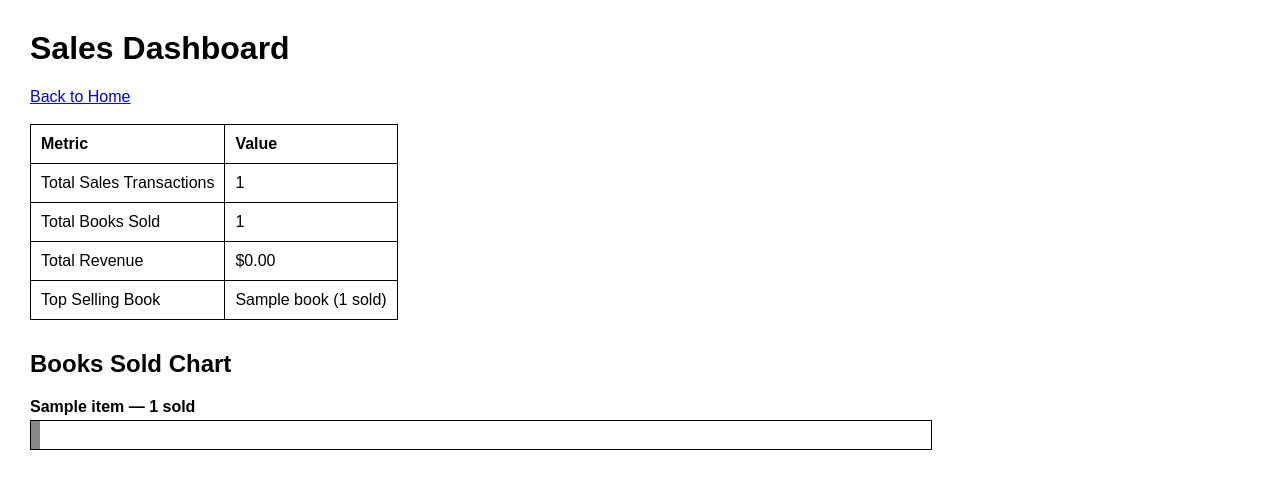
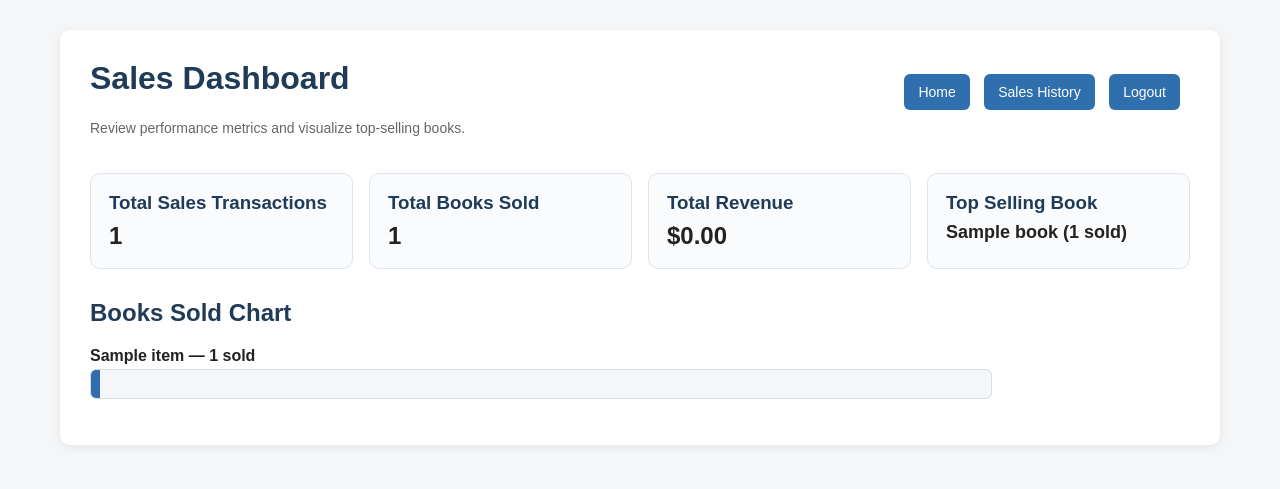
Before and after one commit to jospina07/noble-bookstore, a Flask app: template templates/dashboard.html in a window 1280 px wide. Shown: the top 489 px of the page. Run offline with Flask 3, Linux system fonts and the light colour scheme; the template is opened without the code that fills it: most values are stand-ins (such as "Sample title", 1, 10 or a date in 2020).

Commit message:
Polished UI for sales, purchase orders, suppliers, add supplier, and dashboard pages

```diff
--- a/templates/dashboard.html
+++ b/templates/dashboard.html
@@ -4,23 +4,8 @@
     <meta charset="UTF-8">
     <meta name="viewport" content="width=device-width, initial-scale=1.0">
     <title>Sales Dashboard</title>
+    <link rel="stylesheet" href="/static/style.css">
     <style>
-        body {
-            font-family: Arial, sans-serif;
-            margin: 30px;
-        }
-
-        table {
-            border-collapse: collapse;
-            margin-bottom: 30px;
-        }
-
-        th, td {
-            border: 1px solid black;
-            padding: 10px;
-            text-align: left;
-        }
-
         .chart-section {
             margin-top: 30px;
             max-width: 900px;
@@ -37,13 +22,16 @@
 
         .chart-bar-wrap {
             width: 100%;
-            border: 1px solid black;
+            border: 1px solid #d9dee3;
             height: 28px;
+            background: #f4f6f8;
+            border-radius: 6px;
+            overflow: hidden;
         }
 
         .chart-bar {
             height: 100%;
-            background-color: #888;
+            background-color: #2f6fad;
             color: white;
             line-height: 28px;
             padding-left: 8px;
@@ -51,42 +39,74 @@
             white-space: nowrap;
             overflow: hidden;
         }
+
+        .metrics-grid {
+            display: grid;
+            grid-template-columns: repeat(auto-fit, minmax(220px, 1fr));
+            gap: 16px;
+            margin-top: 20px;
+            margin-bottom: 30px;
+        }
+
+        .metric-card {
+            background: #f9fbfd;
+            border: 1px solid #dce5ee;
+            border-radius: 10px;
+            padding: 18px;
+        }
+
+        .metric-card h3 {
+            margin: 0 0 8px 0;
+            color: #1f3b57;
+        }
+
+        .metric-value {
+            font-size: 24px;
+            font-weight: bold;
+        }
     </style>
 </head>
 <body>
+    <div class="page-container">
+        <div class="top-bar">
+            <div>
                 <h1>Sales Dashboard</h1>
+                <p class="muted">Review performance metrics and visualize top-selling books.</p>
+            </div>
+            <div class="nav-links">
+                <a href="/">Home</a>
+                <a href="/sales">Sales History</a>
+                <a href="/logout" class="secondary-link">Logout</a>
+            </div>
+        </div>
 
-    <a href="/">Back to Home</a>
-    <br><br>
+        <div class="metrics-grid">
+            <div class="metric-card">
+                <h3>Total Sales Transactions</h3>
+                <div class="metric-value">{{ total_sales }}</div>
+            </div>
 
-    <table>
-        <tr>
-            <th>Metric</th>
-            <th>Value</th>
-        </tr>
-        <tr>
-            <td>Total Sales Transactions</td>
-            <td>{{ total_sales }}</td>
-        </tr>
-        <tr>
-            <td>Total Books Sold</td>
-            <td>{{ total_books_sold }}</td>
-        </tr>
-        <tr>
-            <td>Total Revenue</td>
-            <td>${{ "%.2f"|format(total_revenue) }}</td>
-        </tr>
-        <tr>
-            <td>Top Selling Book</td>
-            <td>
+            <div class="metric-card">
+                <h3>Total Books Sold</h3>
+                <div class="metric-value">{{ total_books_sold }}</div>
+            </div>
+
+            <div class="metric-card">
+                <h3>Total Revenue</h3>
+                <div class="metric-value">${{ "%.2f"|format(total_revenue) }}</div>
+            </div>
+
+            <div class="metric-card">
+                <h3>Top Selling Book</h3>
+                <div class="metric-value" style="font-size: 18px;">
                     {% if top_book %}
                         {{ top_book.title }} ({{ top_book.total_sold }} sold)
                     {% else %}
                         No sales yet
                     {% endif %}
-            </td>
-        </tr>
-    </table>
+                </div>
+            </div>
+        </div>
 
         <div class="chart-section">
             <h2>Books Sold Chart</h2>
@@ -103,8 +123,12 @@
                     </div>
                 {% endfor %}
             {% else %}
-            <p>No sales data available yet.</p>
+                <div class="card">
+                    <h3>No Sales Data</h3>
+                    <p class="muted">Sales chart data will appear here after sales are recorded.</p>
+                </div>
             {% endif %}
+        </div>
     </div>
 </body>
 </html>
```
Also changed, not shown: templates/add_supplier.html (+19 -7 lines), templates/purchase_orders.html (+21 -10 lines), templates/sales.html (+21 -10 lines), templates/suppliers.html (+20 -9 lines). Lines whose indentation alone changed are shown as unchanged.
